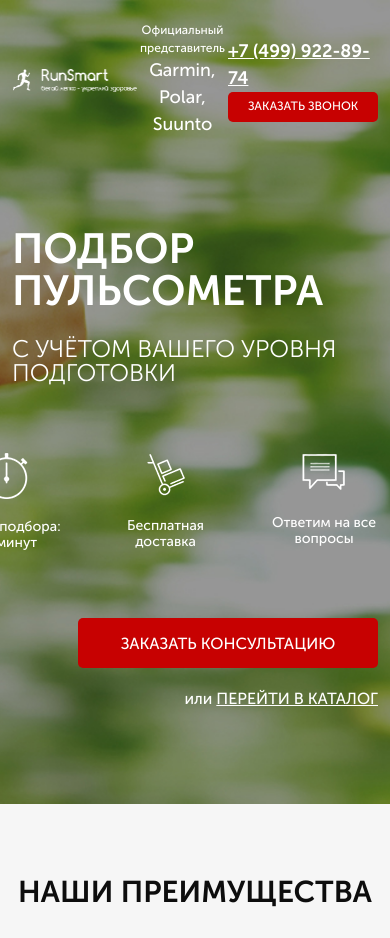
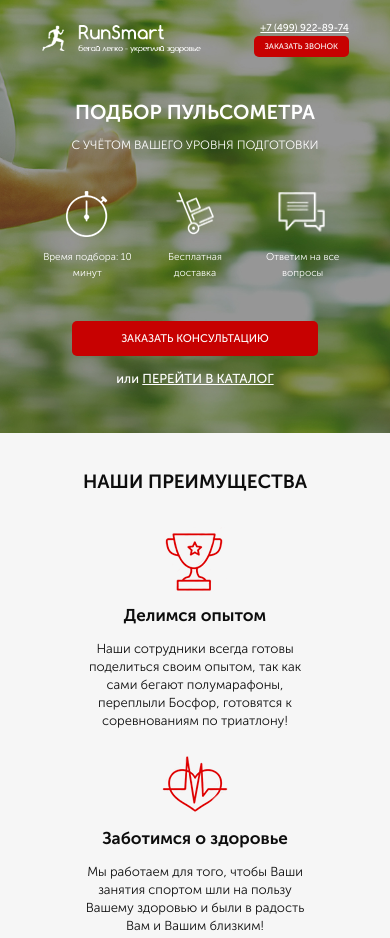
Before and after one commit to Dub-rovina3000/gitproject, a website: page src/index.html in a window 390 px wide. Shown: the top 938 px of the page. Drawn offline with Linux system fonts and the light colour scheme.

Commit message:
added adaptation for all screen sizes

```diff
--- a/src/sass/_media.sass
+++ b/src/sass/_media.sass
@@ -167,3 +167,75 @@
                 margin-bottom: 13px
                 font-size: 17px
                 line-height: 23px
+
+
+@media (max-width: 576px)
+    .container
+        max-width: 85%
+
+    .promo
+        padding: 21px 0 42px 0
+        min-height: 430px
+        &__wrapper
+            margin-top: 47px
+            align-items: center
+        &__header
+            font-size: 20px
+            line-height: 17px
+        &__subheader
+            font-size: 12px
+            line-height: 15px
+            margin-top: 9px
+        &__icons
+            margin-top: 30px
+            width: 100%
+        &__icon
+            width: 30%
+            font-size: 10px
+            font-weight: 300
+            img
+                margin-bottom: 12px
+        &__link
+            font-size: 13px
+            margin-top: 10px
+
+
+    .header
+        &__logo
+            width: 52%
+        &__official
+            display: none
+        &__phone
+            font-weight: 500
+            font-size: 10px
+
+    .button
+        font-size: 8px
+        line-height: 11px
+        width: 95px
+        height: 21px
+        &_main
+            width: 80%
+            height: 35px
+            font-size: 11px
+            margin-top: 40px
+
+    .advantages
+        padding: 34px 0 30px 0
+        &__header
+            font-size: 19px
+        &__wrapper
+            flex-direction: column
+            margin-top: 30px
+        &__block
+            width: 75%
+            display: block
+            margin: 0 auto
+            margin-bottom: 20px
+            font-size: 13px
+            img
+                margin-bottom: 12px
+            span
+                margin-bottom: 13px
+                font-size: 17px
+                line-height: 23px
--- a/src/sass/blocks/_promo.sass
+++ b/src/sass/blocks/_promo.sass
@@ -40,6 +40,7 @@
             display: block
             margin: 0 auto
             margin-bottom: 20px
+            height: 46px
     &__link
         font-style: normal
         font-weight: 500
```
Also changed, not shown: src/css/style.min.css.
